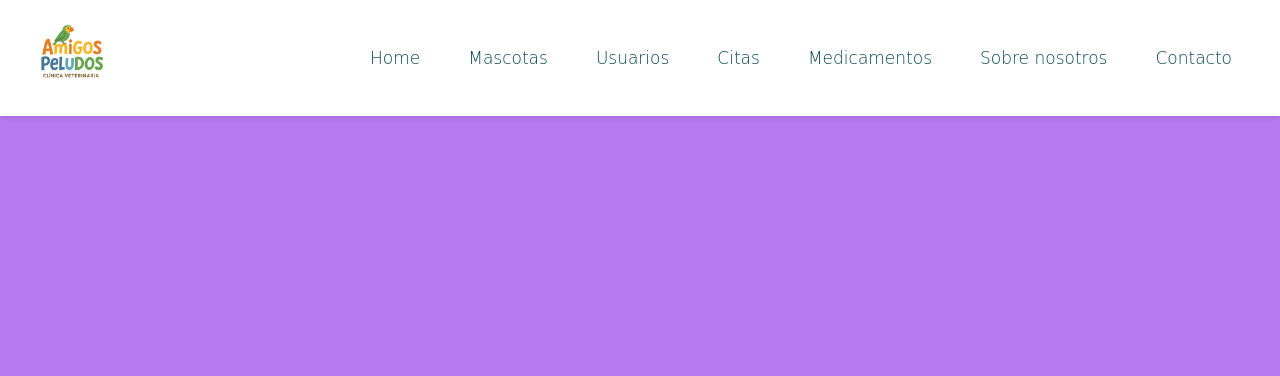
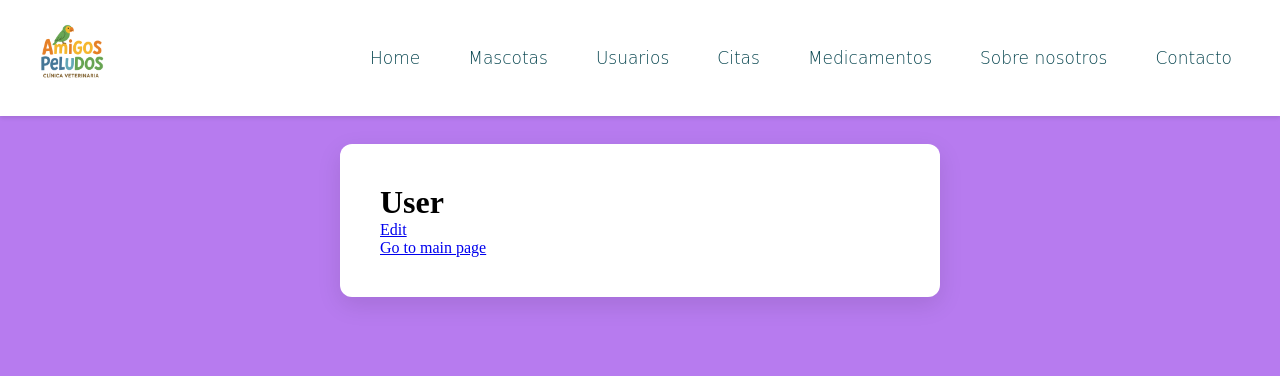
Before and after one commit to Laughcheeta1/VeterinaryPythonPracticalCourse, a Django app: template users/templates/users/particular_user_page.html in a window 1280 px wide. Shown: the top 376 px of the page. Run offline with Django 5.2, Linux system fonts and the light colour scheme; the template is opened without the code that fills it, so the values that code supplies are empty; some web fonts are replaced.

Commit message:
Now we have a particular user page

```diff
--- a/common/static/common/object_page.css
+++ /dev/null
@@ -1,13 +0,0 @@
-.object-container {
-    max-width: 600px;
-    margin: 4rem auto;
-    padding: 2.5rem;
-    background-color: #ffffff;
-    border-radius: 12px;
-    box-shadow: 0 8px 25px rgba(0, 0, 0, 0.1);
-}
-
-.object-group {
-    display: flex;
-    flex-direction: column;
-}
--- a/common/static/common/particular_object_page.css
+++ b/common/static/common/particular_object_page.css
@@ -0,0 +1,13 @@
+.object-container {
+    max-width: 600px;
+    margin: 4rem auto;
+    padding: 2.5rem;
+    background-color: #ffffff;
+    border-radius: 12px;
+    box-shadow: 0 8px 25px rgba(0, 0, 0, 0.1);
+}
+
+.object-group {
+    display: flex;
+    flex-direction: column;
+}
--- a/users/models.py
+++ b/users/models.py
@@ -15,3 +15,6 @@ class User(models.Model):
         max_length=50,
         validators=[MinLengthValidator(1)]
         )
+
+    def __str__(self):
+        return self.name + ", " + self.phone_number
--- a/users/templates/users/particular_user_page.html
+++ b/users/templates/users/particular_user_page.html
@@ -4,8 +4,11 @@
 {% block title %}Register User{% endblock %}
 
 {% block head %}
-<link rel="stylesheet" href="{% static 'common/object_page.css' %}">
+<link rel="stylesheet" href="{% static 'common/particular_object_page.css' %}">
 {% endblock %}
+
+
+{% block content %}
 <div class="object-container">
     <h1>User {{ user.name }}</h1>
     <div class="object-group">
@@ -14,6 +17,7 @@
     <div class="object-group">
         {{ user.address }}
     </div>
+    <a href="{% url 'main_page' %}">Edit</a><br>
+    <a href="{% url 'main_page' %}">Go to main page</a>
 </div>
-{% block content %}
 {% endblock %}
```
